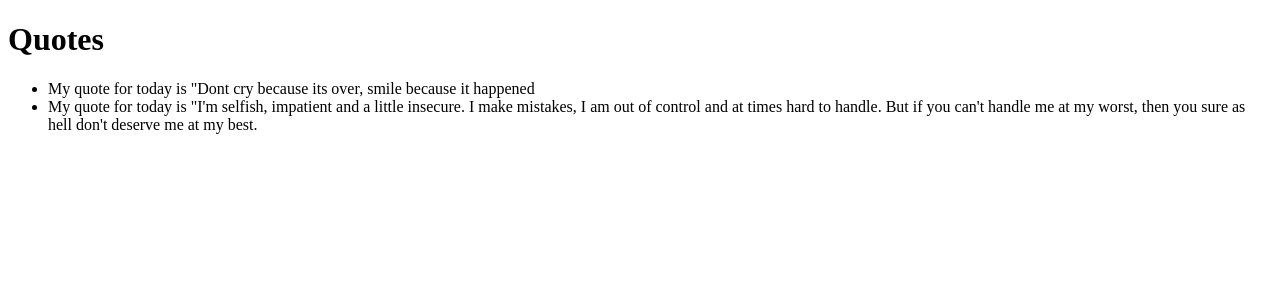
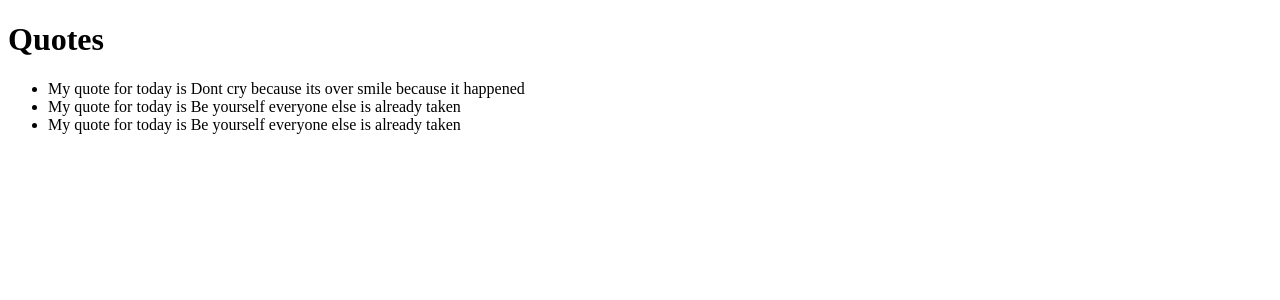
Before and after one commit to derrick12/Quotes, an Angular app: page / in a window 1280 px wide. Shown: the top 300 px of the page. Built offline with nearby package versions, Linux system fonts and the light colour scheme.

Commit message:
create quote details component

```diff
--- a/src/app/app.component.html
+++ b/src/app/app.component.html
@@ -1,4 +1 @@
-<h1> Quotes </h1>
-<ul>
-    <li *ngFor='let quote of quotes'> My quote for today is "{{quote}} </li>
-</ul>
+<app-quote></app-quote>
--- a/src/app/app.component.ts
+++ b/src/app/app.component.ts
@@ -6,10 +6,6 @@ import { Component } from '@angular/core';
 })
 
 export class AppComponent {
-  quotes: string[];
 
-  constructor () {
-    // tslint:disable-next-line:max-line-length
-    this.quotes = ["Dont cry because its over, smile because it happened", "I'm selfish, impatient and a little insecure. I make mistakes, I am out of control and at times hard to handle. But if you can't handle me at my worst, then you sure as hell don't deserve me at my best."];
-  }
+  constructor () { }
 }
--- a/src/app/app.module.ts
+++ b/src/app/app.module.ts
@@ -3,11 +3,13 @@ import { NgModule } from '@angular/core';
 
 import { AppComponent } from './app.component';
 import { QuoteComponent } from './quote/quote.component';
+import { QuoteDetailsComponent } from './quote-details/quote-details.component';
 
 @NgModule({
   declarations: [
     AppComponent,
-    QuoteComponent
+    QuoteComponent,
+    QuoteDetailsComponent
   ],
   imports: [
     BrowserModule
--- /dev/null
+++ b/src/app/quote-details/quote-details.component.html
@@ -0,0 +1,3 @@
+<p>
+  quote-details works!
+</p>
--- /dev/null
+++ b/src/app/quote-details/quote-details.component.ts
@@ -0,0 +1,15 @@
+import { Component, OnInit } from '@angular/core';
+
+@Component({
+  selector: 'app-quote-details',
+  templateUrl: './quote-details.component.html',
+  styleUrls: ['./quote-details.component.css']
+})
+export class QuoteDetailsComponent implements OnInit {
+
+  constructor() { }
+
+  ngOnInit() {
+  }
+
+}
--- a/src/app/quote.ts
+++ b/src/app/quote.ts
@@ -1,3 +1,3 @@
 export class Quote {
-    constructor(public id: number, public name: string) {}
+    constructor(public id: number, public name: string, public description: string) {}
 }
--- a/src/app/quote/quote.component.html
+++ b/src/app/quote/quote.component.html
@@ -1,3 +1,4 @@
-<p>
-  quote works!
-</p>
+<h1> Quotes </h1>
+<ul>
+    <li *ngFor='let quote of quotes'> My quote for today is {{quote.name}} </li>
+</ul>
--- a/src/app/quote/quote.component.ts
+++ b/src/app/quote/quote.component.ts
@@ -1,15 +1,23 @@
 import { Component, OnInit } from '@angular/core';
+import {Quote} from '../quote';
 
 @Component({
   selector: 'app-quote',
   templateUrl: './quote.component.html',
   styleUrls: ['./quote.component.css']
 })
+
 export class QuoteComponent implements OnInit {
+
+  quotes = [
+    new Quote(1, 'Dont cry because its over smile because it happened'),
+    new Quote(2, 'Be yourself everyone else is already taken'),
+    new Quote(2, 'Be yourself everyone else is already taken')
+  ];
+
 
   constructor() { }
 
   ngOnInit() {
   }
-
 }
```
Also changed, not shown: src/app/quote-details/quote-details.component.css (added), 1 other file (tests, documents, lock files or other folders).
